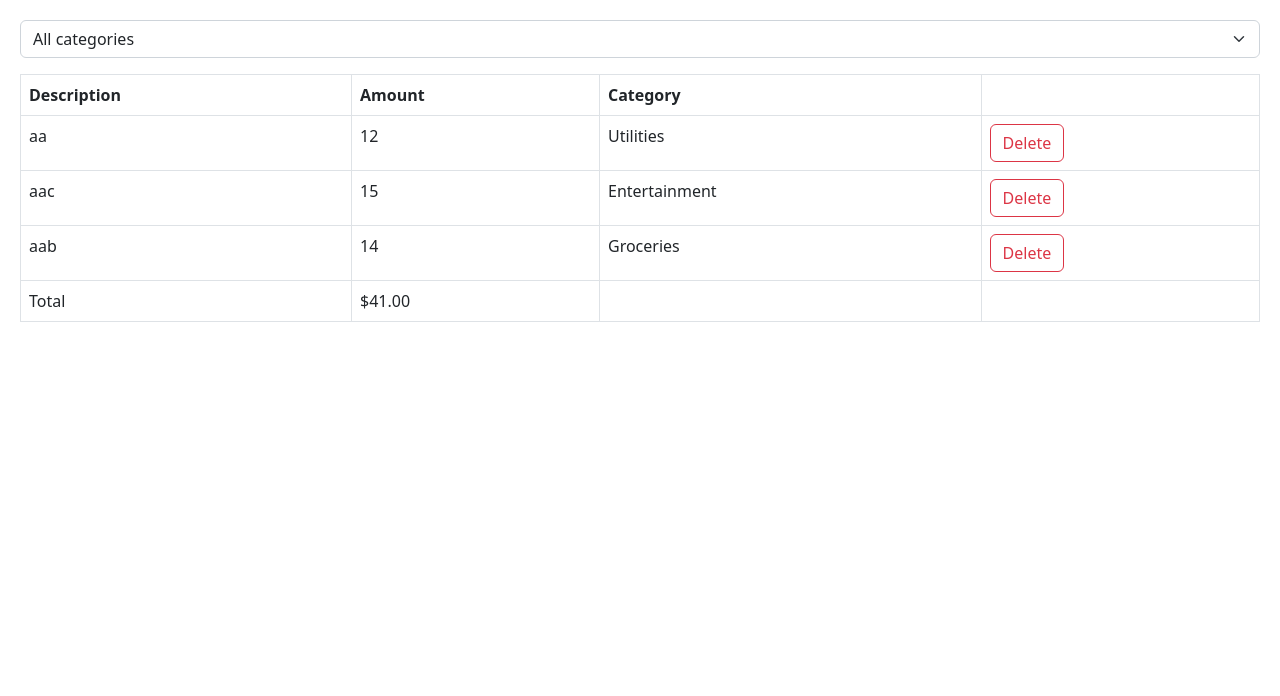
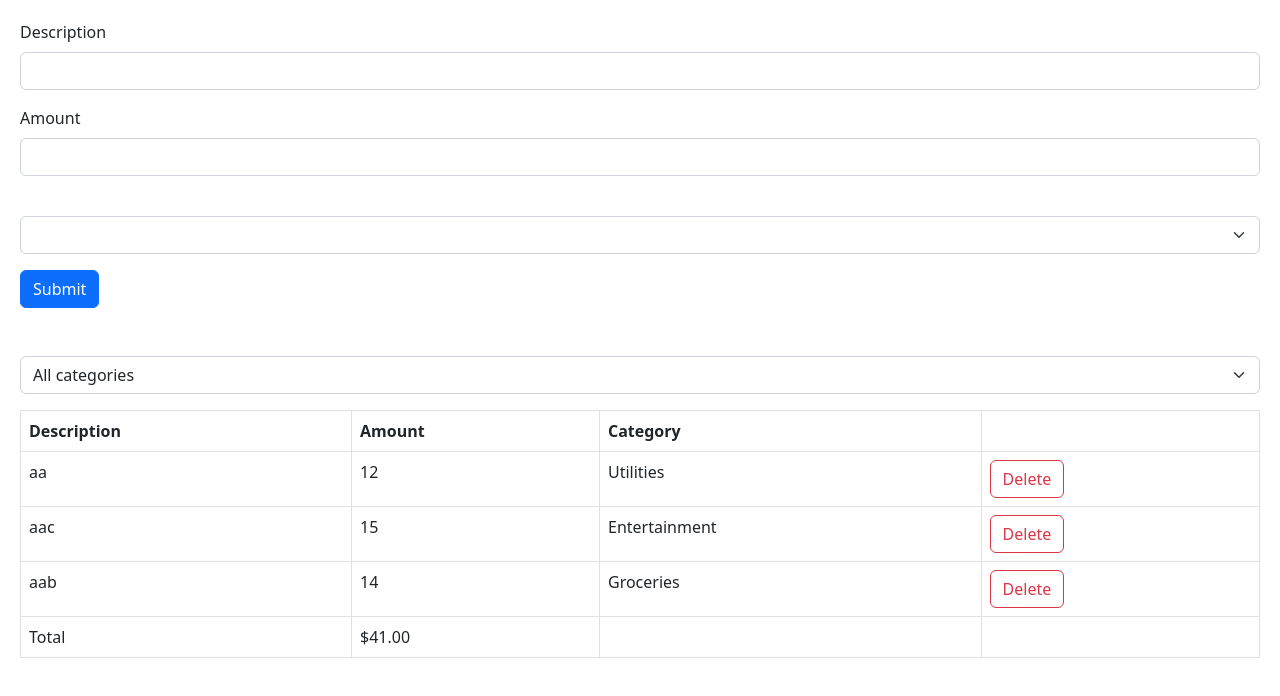
Before and after one commit to Amumug/mosh-react-app, a React (Vite) app: page / in a window 1280 px wide. Shown: the top 696 px of the page. Built offline with nearby package versions, Linux system fonts and the light colour scheme.

Commit message:
React App

```diff
--- a/src/App.tsx
+++ b/src/App.tsx
@@ -1,6 +1,9 @@
 import { useState } from "react";
 import ExpenseList from "./components/expense-tracker/components/ExpenseList";
 import ExpenseFilter from "./components/expense-tracker/components/ExpenseFilter";
+import ExpenseForm from "./components/expense-tracker/components/ExpenseForm";
+
+export const categories = ['Groceries', 'Utilities', 'Entertaiment']
 
 function App() {
   const [selectedCategory, setSelectedCategory] = useState('')
@@ -16,6 +19,9 @@
   return (
 
     <div>
+      <div className="mb-5">
+            <ExpenseForm/>
+        </div>
     <div className="mb-3">
       <ExpenseFilter onSelectCategory={category => setSelectedCategory(category)}/>
     </div>
--- a/src/components/expense-tracker/components/ExpenseFilter.tsx
+++ b/src/components/expense-tracker/components/ExpenseFilter.tsx
@@ -1,4 +1,5 @@
 import React from 'react'
+import { categories } from "../../../App";
 
 interface Props{
     onSelectCategory: (category: string) => void
@@ -8,9 +9,7 @@
   return (
     <select className="form-select" onChange={(event) => onSelectCategory(event.target.value)}>
         <option value="">All categories</option>
-        <option value="Groceries">Groceries</option>
-        <option value="Utilities">Utilities</option>
-        <option value="Entertainment">Entertainment</option>
+        {categories.map(category => <option key={category} value={category}>{category}</option>)}
     </select>
   )
 }
--- /dev/null
+++ b/src/components/expense-tracker/components/ExpenseForm.tsx
@@ -0,0 +1,33 @@
+import React from "react";
+import { categories } from "../../../App";
+
+
+const ExpenseForm = () => {
+  return (
+    <form>
+
+      <div className="mb-3">
+        <label htmlFor="description" className="form-label">
+          Description
+        </label>
+        <input id="description" type="text" className="form-control" />
+      </div>
+      <div className="mb-3">
+        <label htmlFor="amount" className="form-label">
+          Amount
+        </label>
+        <input id="amount" type="number" className="form-control" />
+      </div>
+      <div className="mb-3">
+        <label htmlFor="category" className="form-label"></label>
+        <select id="category" className="form-select">
+            <option value=""></option>
+            {categories.map(category => <option key={category} value={category}>{category}</option>)}
+        </select>
+      </div>
+      <button className="btn btn-primary">Submit</button>
+    </form>
+  );
+};
+
+export default ExpenseForm;
```
